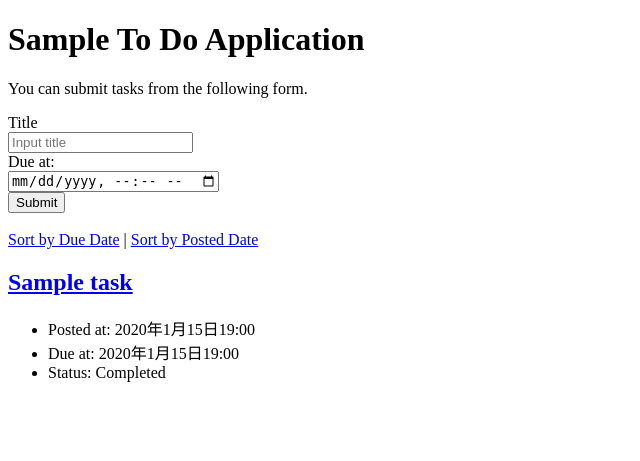
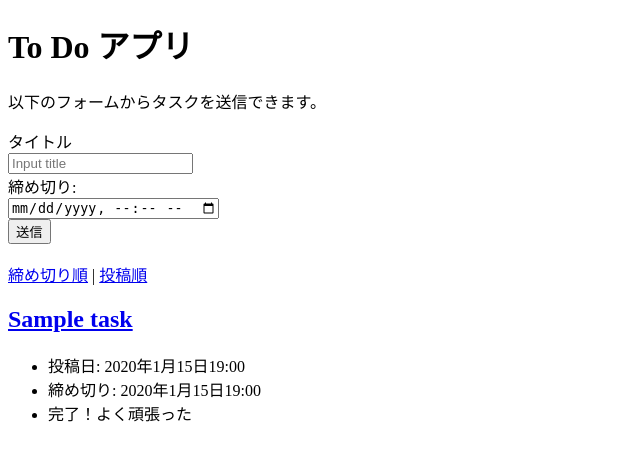
Before and after one commit to s1f102301279/django-test-exercise, a Django app: page / in a window 1280 px wide. Shown: the top 461 px of the page, without its empty margins (0-640 px from the left). Run offline with Django 5.2, Linux system fonts and the light colour scheme; tables that the repository leaves empty hold one stand-in row (values such as "Sample post").

Commit message:
index.htmlを日本語版にした

```diff
--- a/todo/templates/todo/index.html
+++ b/todo/templates/todo/index.html
@@ -6,44 +6,45 @@
     <title>To Do Application</title>
     <meta charset="UTF-8">
     <meta name="author" content="INIAD">
+    <link rel="stylesheet" href="{% static 'css/mainpage.css'%}">
   </head>
 
   <body>
-    <h1>Sample To Do Application</h1>
-    <p>You can submit tasks from the following form.</p>
+    <h1>To Do アプリ</h1>
+    <p>以下のフォームからタスクを送信できます。</p>
     <form action="{% url 'index' %}" method="post">
       {% csrf_token %}
       <div>
-        <label for="titleInput">Title</label><br>
+        <label for="titleInput">タイトル</label><br>
         <input id="titleInput" name="title" type="text" placeholder="Input title">
       </div>
       <div>
-        <label for="dueInput">Due at:</label><br>
+        <label for="dueInput">締め切り:</label><br>
         <input id="dueInput" name="due_at" type="datetime-local">
       </div>
       <div>
-        <button type="submit">Submit</button>
+        <button type="submit">送信</button>
       </div>
     </form>
     <br>
 
     <div>
-      <a href="{% url 'index' %}?order=due">Sort by Due Date</a> |
-      <a href="{% url 'index' %}?order=post">Sort by Posted Date</a>
+      <a href="{% url 'index' %}?order=due">締め切り順</a> |
+      <a href="{% url 'index' %}?order=post">投稿順</a>
     </div>
 
     {% for task in tasks %}
     <div class="text">
       <h2><a href="{% url 'detail' task.id %}">{{ task.title }}</a></h2>
       <ul>
-        <li>Posted at: {{ task.posted_at }}</li>
+        <li>投稿日: {{ task.posted_at }}</li>
         {% if task.due_at %}
-        <li>Due at: {{ task.due_at }}</li>
+        <li>締め切り: {{ task.due_at }}</li>
         {% endif %}
         {% if task.completed %}
-        <li>Status: Completed</li>
+        <li>完了！よく頑張った</li>
         {% else %}
-        <li>Status: Not Completed</li>
+        <li>まだ終わってない😅頑張れ</li>
         {% endif %}
       </ul>
     </div>
```
